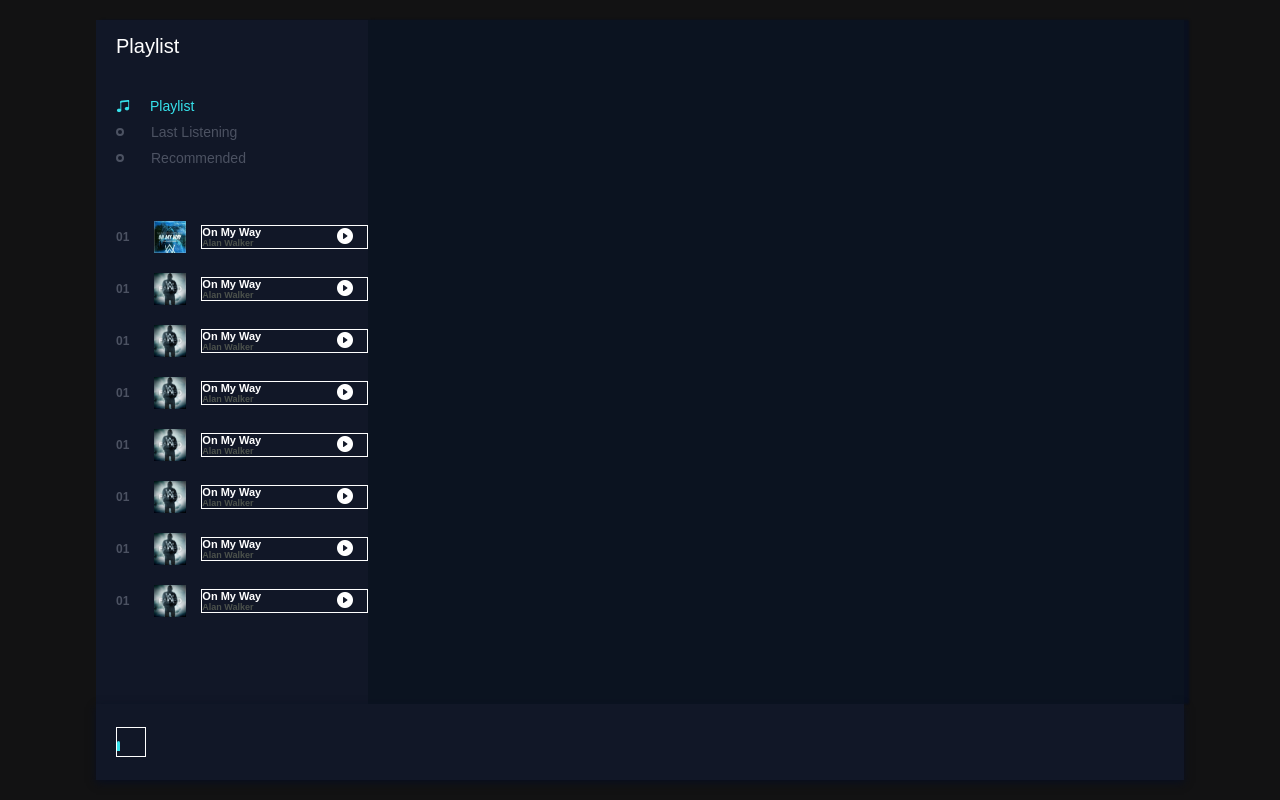
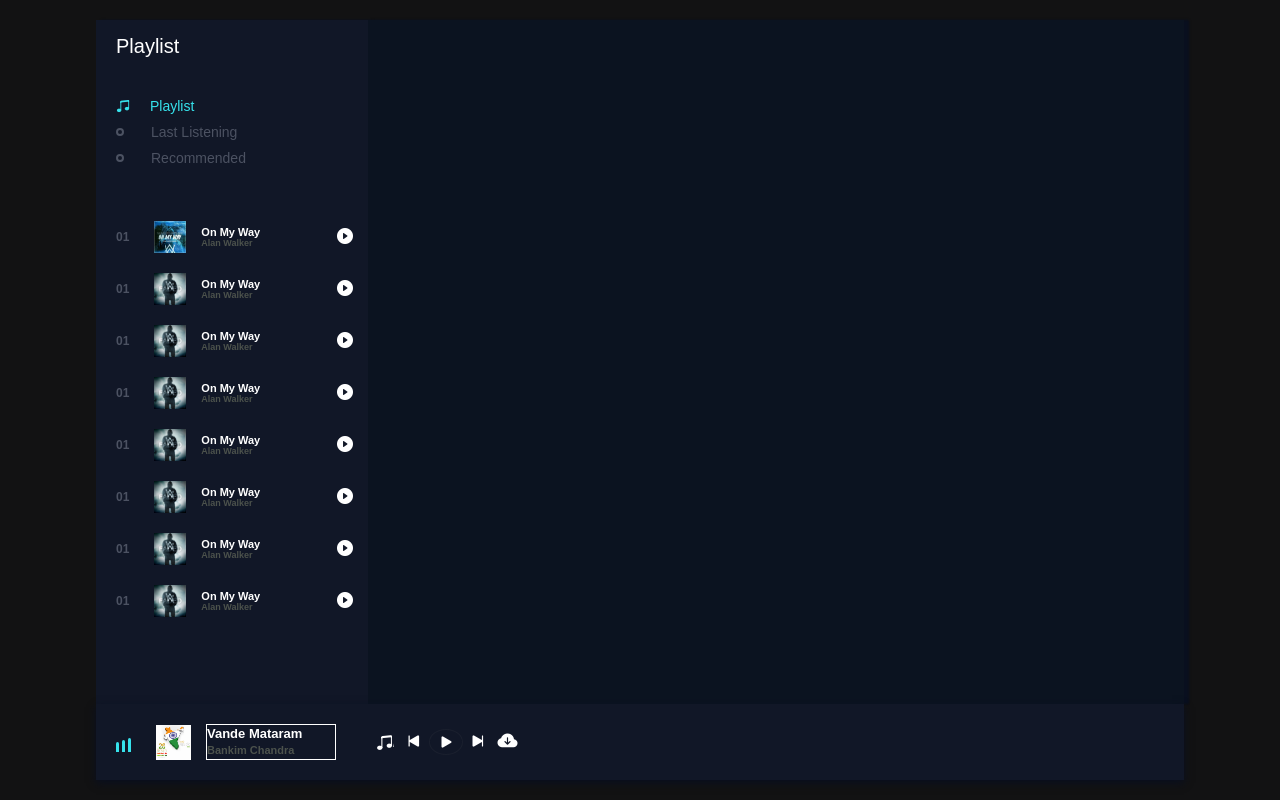
Before and after one commit to sambhav552/MUSIC-APP, a plain HTML site: page index.html in a window 1280 px wide. Drawn offline with nearby package versions, Linux system fonts and the light colour scheme.

Commit message:
Half-play-bar

```diff
--- a/index.html
+++ b/index.html
@@ -25,7 +25,7 @@
                     <h5>On My Way <br>
                         <div class="subtitle">Alan Walker</div>
                     </h5>
-                    <i class="bi playlistPlay bi-play-circle-fill" id="1"></i>
+                    <i class="bi playListPlay bi-play-circle-fill" id="1"></i>
                 </li>
                 <li class="songItem">
                     <span>01</span>
@@ -127,6 +127,18 @@
                 <div class="wave2"></div>
                 <div class="wave3"></div>
             </div>
+            <img src="img/20.jpg" alt="" id="poster_master_play">
+            <h5 id="title">
+                Vande Mataram
+                <div class="subtitle">Bankim Chandra</div>
+            </h5>
+            <div class="icon">
+                <i class="bi shuffle bi-music-note-beamed">next</i>
+                <i class="bi bi-skip-start-fill"></i>
+                <i class="bi bi-play-fill"></i>
+                <i class="bi bi-skip-end-fill"></i>
+                <i class="bi bi-cloud-arrow-down-fill" id="download_music"></i>
+            </div>
         </div>
     </header>
     <script src="app.js"></script>
--- a/style.css
+++ b/style.css
@@ -88,6 +88,10 @@ header .menu_side .playlist h4 span{
 
  }
 
+ header .menu_side .playlist h4:hover span::before{
+   border: 2px solid #fff;
+  }
+
  header .menu_side .playlist h4 .bi{
     display: none;
  }
@@ -145,7 +149,7 @@ header .menu_side .playlist h4 span{
     font-size: 11px;
     margin-left: 15px;
     width: 170px;
-    border: 1px solid #fff;
+    /* border: 1px solid #fff; */
     overflow: hidden;
     text-overflow: ellipsis;
     white-space: nowrap;
@@ -161,53 +165,132 @@ header .menu_side .playlist h4 span{
     right: 15px;
 
  }
-
+/* --------------------------------------------------------------------------------- */
  header .master_play{
     display: flex;
     align-items: center;
     padding: 0 20px;
  }
 
- header .master_play .wave{
+ header .master_play .wave {
+   display: flex;
+   align-items: flex-end;
+}
+
+header .master_play .wave {
    width: 30px;
    height: 30px;
-    border: 1px solid #fff;
+   /* border: 1px solid #fff; */
    padding-bottom: 5px;
-    display: flex;
-    align-items: flex-end;
    margin-right: 10px;
 }
+@keyframes wave {
+   0% {
+       height: 10px;
+   }
+   50% {
+       height: 15px;
+   }
+   100% {
+       height: 10px;
+   }
+}
 
- header .master_play .wave .wave1{
+/* Adjustments to the wave elements */
+
+header .master_play .wave .wave1,
+header .master_play .wave .wave2,
+header .master_play .wave .wave3 {
    width: 3px;
-    height: 10px;
    background: #36e2ec;
    margin-right: 3px;
    border-radius: 10px 10px 0 0;
-    animation: wave .5s linear infinite;
+   animation: wave 0.5s linear infinite;
 }
 
- header .master_play .wave .wave1:nth-child(2){
+header .master_play .wave .wave2 {
+   animation-delay: 0.4s; /* Modified delay for second wave */
+}
 
-    height: 13px;
-    margin-right: 3.5px;
-    animation-delay: 0.4s;
+header .master_play .wave .wave3 {
+   animation-delay: 0.8s; /* Modified delay for third wave */
+}
+
+/* javascript classes */
+
+/* header .master_play .active1 .wave1 {
+   animation: wave 0.5s linear infinite;
+}
+
+header .master_play .active1 .wave2 {
+   animation-delay: 0.4s;  Modified delay for second wave
+ }
+
+header .master_play .active1 .wave3 {
+   animation-delay: 0.8s; /* Modified delay for third wave
+ } */
+
+/* --------------------------------------------------------------------------------------- */
+
+header .master_play img{
+   width: 35px;
+   height: 35px;
+}
+
+header .master_play h5{
+   width: 130px;
+   border: 1px solid #fff;
+   margin-left: 15px;
+   color: #fff;
+   line-height: 17px;
+   overflow: hidden;
+   text-overflow: ellipsis;
+   white-space: nowrap;
+   font-size: 13px;
+}
+
+header .master_play h5 .subtitle{
+  font-size: 11px;
+  color: #4c524c;
+  width: 100%;
+  overflow: hidden;
+   text-overflow: ellipsis;
+   white-space: nowrap;
+}
+
+header .master_play .icon{
+   font-size: 20px;
+   color: #fff;
+  margin: 0px 20px 0px 40px;
+  outline: none;
+  display: flex;
+  align-items: center;
+ }
+
+ header .master_play .icon .bi{
+  cursor: pointer;
+  outline: none;
 
  }
- header .master_play .wave .wave1:nth-child(3){
 
-    height: 8px;
-    animation-delay: 0.8s;
+ header .master_play .icon .shuffle{
+   font-size: 17px;
+   margin-right: 10px;
+   width: 17.5px;
+   overflow: hidden;
+   display: flex;
+   align-items: center;
+
   }
 
- @keyframes wave {
-    0%{
-        height: 10px;
+  header .master_play .icon #download_music{
+  font-size: 20px;
+   margin-left: 10px;
   }
-    50%{
-        height: 15px;
+
+  header .master_play .icon .bi:nth-child(3){
+   border: 1px solid rgba(105, 105, 105, 0.1);
+   border-radius: 50%;
+   padding: 1px 5px 0px 7px;
+   margin: 0px 5px;
    }
-    100%{
-        height: 10px;
-    }
- }
```
Lines whose indentation alone changed are shown as unchanged.
